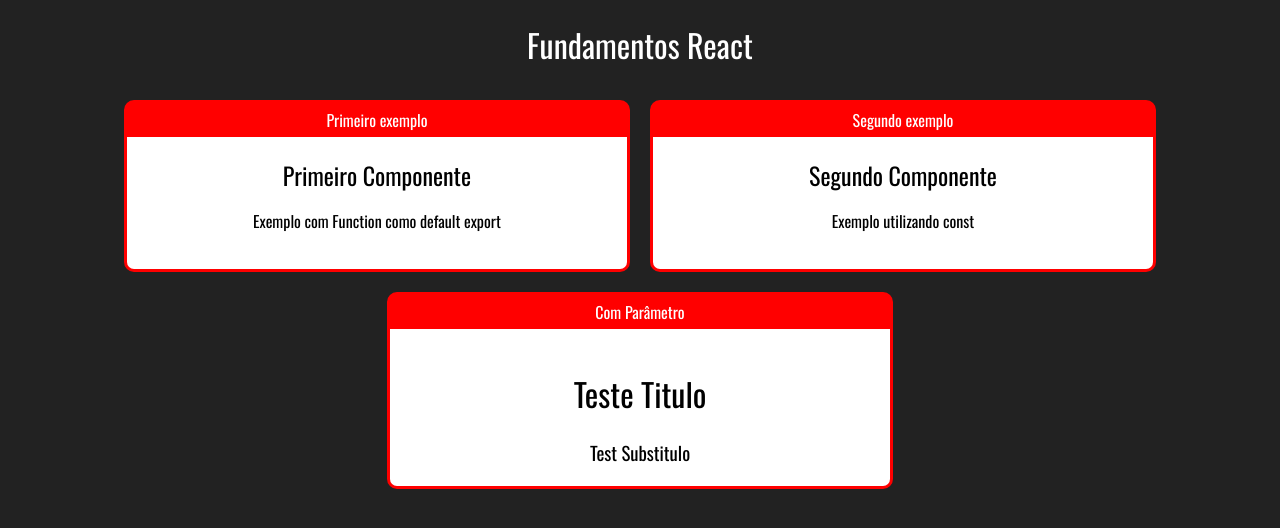
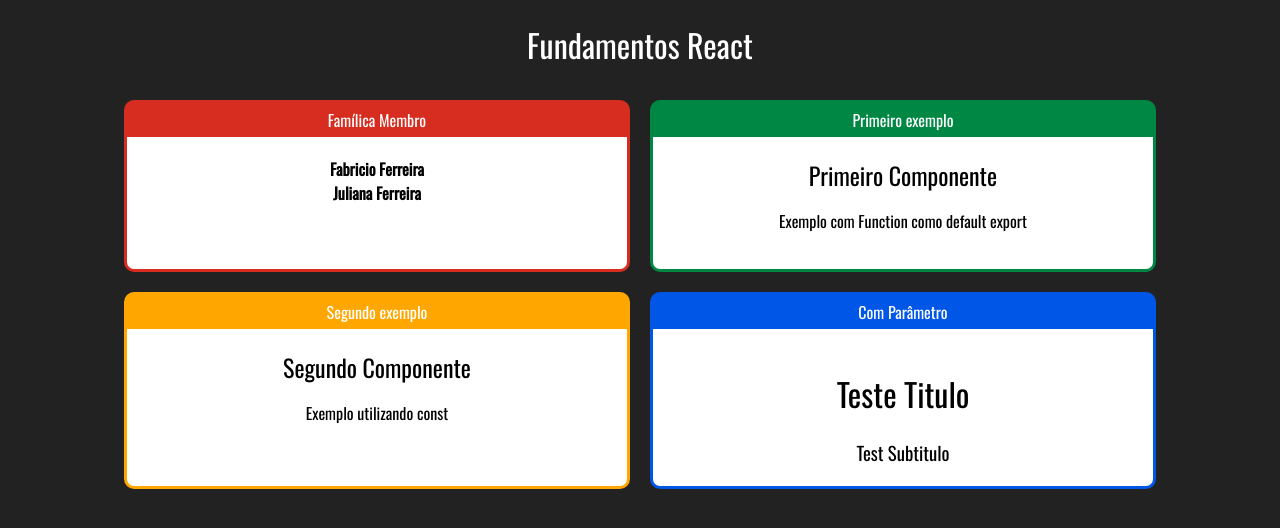
Before and after one commit to fabricioct/learn, a React (Create React App) app in the folder learn-react/fundamentos-react/: page / in a window 1280 px wide. Shown: the top 528 px of the page. Built offline with nearby package versions, Linux system fonts and the light colour scheme.

Commit message:
Estudo React

```diff
--- a/learn-react/fundamentos-react/src/App.jsx
+++ b/learn-react/fundamentos-react/src/App.jsx
@@ -3,6 +3,8 @@
 import Primeiro from "./components/basicos;/Primeiro";
 import Segundo from "./components/basicos;/Segundo";
 import ComParametro from "./components/basicos;/ComParametro";
+import Familia from "./components/basicos;/Familia";
+import FamiliaMembro from "./components/basicos;/FamiliaMembro";
 import Card from "./layout/Card";
 
 const app = () => {
@@ -10,14 +12,20 @@
     <div className="app">
       <h1>Fundamentos React</h1>
       <div className="cards">
-        <Card titulo="Primeiro exemplo">
+      <Card titulo="Famílica Membro" color="#d62d20">
+       <Familia sobrenome="Ferreira">
+        <FamiliaMembro nome="Fabricio"/>
+        <FamiliaMembro nome="Juliana"/>
+       </Familia>
+        </Card>
+        <Card titulo="Primeiro exemplo" color="#008744">
           <Primeiro />
         </Card>
-        <Card titulo="Segundo  exemplo">
+        <Card titulo="Segundo  exemplo" color="#ffa700" >
           <Segundo />
         </Card>
-        <Card titulo="Com Parâmetro">
-          <ComParametro titulo="Teste Titulo" subtitulo="Test Substitulo" />
+        <Card titulo="Com Parâmetro" color="#0057e7">
+          <ComParametro titulo="Teste Titulo" subtitulo="Test Subtitulo"  />
         </Card>
       </div>
     </div>
--- /dev/null
+++ b/learn-react/fundamentos-react/src/components/basicos;/Familia.jsx
@@ -0,0 +1,14 @@
+import React, { cloneElement } from "react";
+import FamiliaMembro from "./FamiliaMembro";
+
+const Familia = (props) => {
+  return (
+    <div>
+      {props.children.map((child,i) => {
+        return cloneElement(child, {...props,Key:i});
+      })}
+    </div>
+  );
+};
+
+export default Familia;
--- /dev/null
+++ b/learn-react/fundamentos-react/src/components/basicos;/FamiliaMembro.jsx
@@ -0,0 +1,11 @@
+import React from "react";
+
+const FamiliaMembro = (props) => {
+  return (
+    <div>
+      <strong>{props.nome}</strong> <strong>{props.sobrenome}</strong>
+    </div>
+  );
+};
+
+export default FamiliaMembro;
--- a/learn-react/fundamentos-react/src/layout/Card.css
+++ b/learn-react/fundamentos-react/src/layout/Card.css
@@ -1,6 +1,5 @@
 .card {
-  background-color: red;
-  border: 3px solid red;
+  border: 3px solid;
   border-radius: 10px;
   overflow: hidden;
   margin: 10px;
--- a/learn-react/fundamentos-react/src/layout/Card.jsx
+++ b/learn-react/fundamentos-react/src/layout/Card.jsx
@@ -2,8 +2,13 @@
 import "./Card.css";
 
 const card = (props) => {
+  const cardStyle = {
+    backgroundColor: props.color || "#F00",
+    borderColor:props.color || "#F00"
+  };
+
   return (
-    <div className="card">
+    <div className="card" style={cardStyle}>
       <div className="title">{props.titulo}</div>
       <div className="content">{props.children}</div>
     </div>
```
